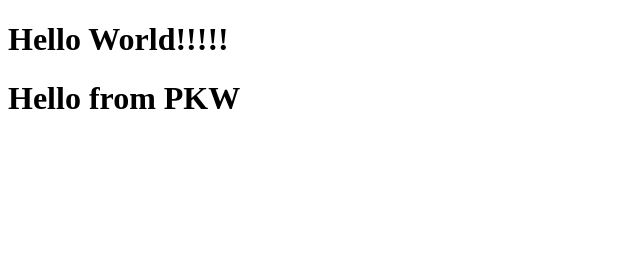
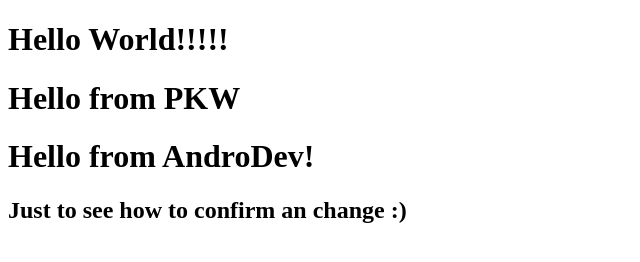
Before and after one commit to stroembulator/CleanStore, a plain HTML site: page src/main/webapp/index.html in a window 1280 px wide. Shown: the whole page, without its empty margins (0-640 px from the left). Drawn offline with Linux system fonts and the light colour scheme.

Commit message:
Just a small change to see how the commit works.

```diff
--- a/src/main/webapp/index.html
+++ b/src/main/webapp/index.html
@@ -7,5 +7,7 @@
     <body>
         <h1>Hello World!!!!!</h1>
         <h1>Hello from PKW</h1>
+        <h1>Hello from AndroDev!</h1>
+        <h2> Just to see how to confirm an change :)</h2>
     </body>
 </html>
```
